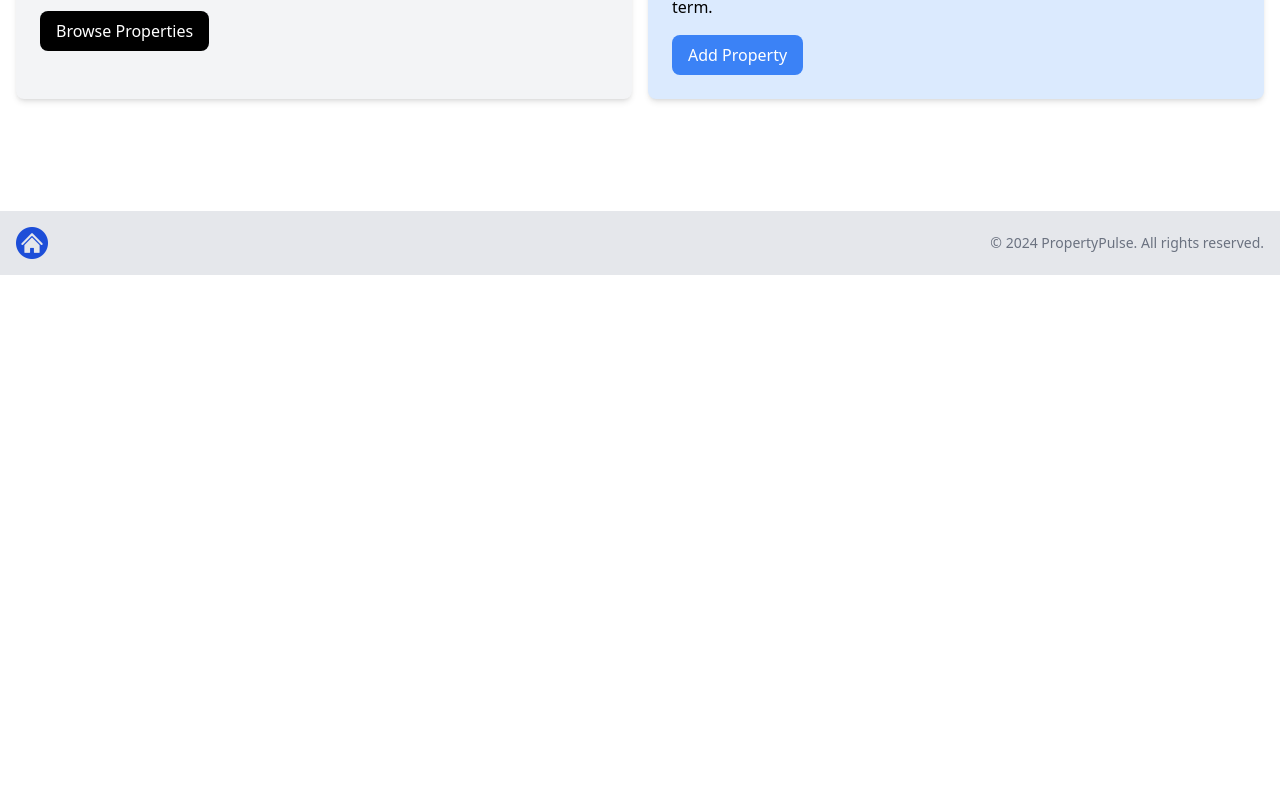
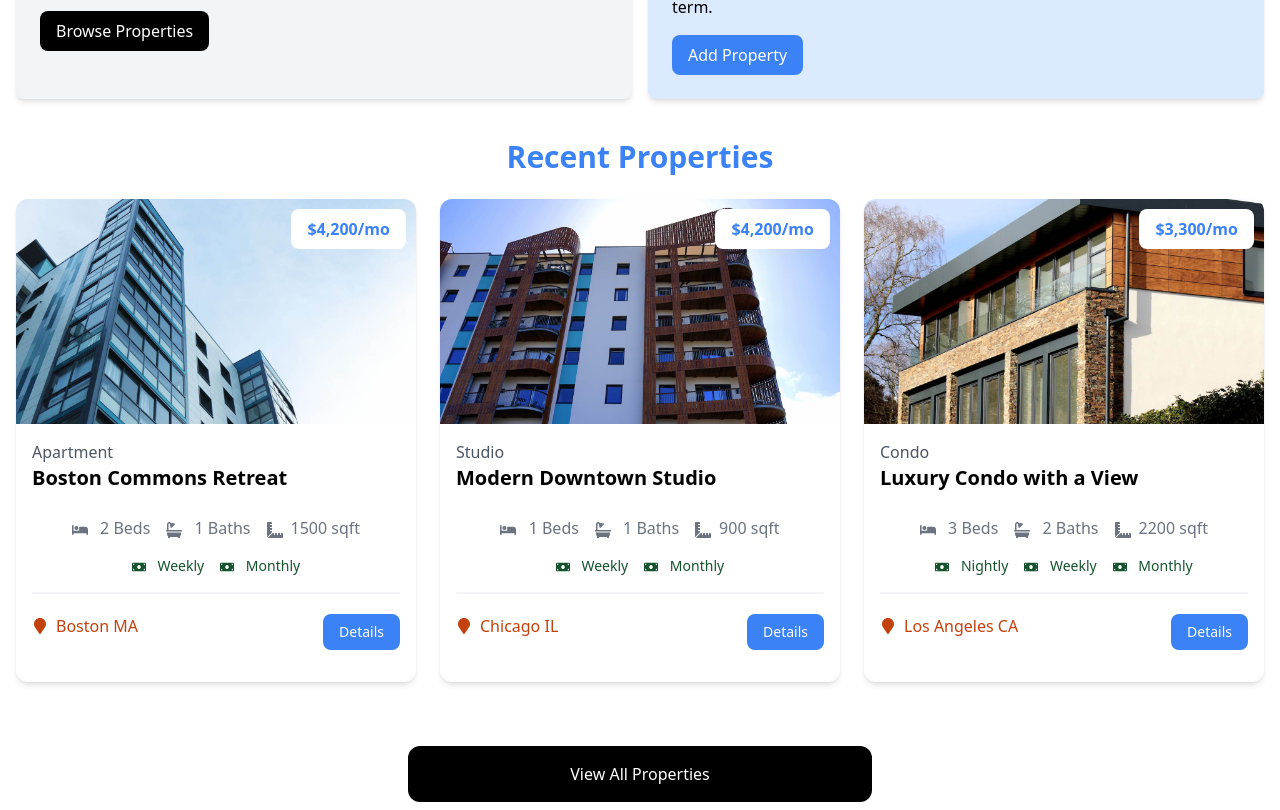
Before and after one commit to bilgekaana123/PropertyNextJS, a Next.js app: page / in a window 1280 px wide. Shown: the part 530-1340 px from the top of the page. Before the commit the page ends 805 px from the top, so only its background shows below. Built offline with nearby package versions, Linux system fonts and the light colour scheme.

Commit message:
Added Not found page. Added Spinner

```diff
--- /dev/null
+++ b/app/loading.jsx
@@ -0,0 +1,21 @@
+"use client";
+import React from "react";
+import ClipLoader from "react-spinners/ClipLoader";
+
+const override = {
+  display: "block",
+  margin: "100px auto",
+};
+const Loading = ({ loading }) => {
+  return (
+    <ClipLoader
+      color="#3b82f6"
+      loading={loading}
+      cssOverride={override}
+      size={150}
+      aria-label="Loading Spinner"
+      data-testid="loader"
+    />
+  );
+};
+export default Loading;
--- /dev/null
+++ b/app/not-found.jsx
@@ -0,0 +1,31 @@
+import React from "react";
+import { FaExclamationTriangle } from "react-icons/fa";
+import Link from "next/link";
+
+const NotFound = () => {
+  return (
+    <section className="bg-blue-50 min-h-screen flex-grow">
+      <div className="container m-auto max-w-2xl py-24">
+        <div className="bg-white px-6 py-24 mb-4 shadow-md rounded-md border m-4 md:m-0">
+          <div className="flex justify-center">
+            <FaExclamationTriangle className="fas fa-exclamation-triangle fa-5x text-8xl text-yellow-400" />
+          </div>
+          <div className="text-center">
+            <h1 className="text-3xl font-bold mt-4 mb-2">Page Not Found</h1>
+            <p className="text-gray-500 text-xl mb-10">
+              The page you are looking for does not exist.
+            </p>
+            <Link
+              href="/"
+              className="bg-blue-700 hover:bg-blue-800 text-white font-bold py-4 px-6 rounded"
+            >
+              Go Home
+            </Link>
+          </div>
+        </div>
+      </div>
+      <div className="flex-grow"></div>
+    </section>
+  );
+};
+export default NotFound;
--- a/app/page.jsx
+++ b/app/page.jsx
@@ -1,12 +1,14 @@
 import React from "react";
 import Hero from "@/components/Hero";
 import InfoBoxes from "@/components/InfoBoxes";
+import HomeProperties from "@/components/HomeProperties";
 
 const HomePage = () => {
   return (
     <>
       <Hero />
       <InfoBoxes />
+      <HomeProperties />
     </>
   );
 };
--- a/app/properties/page.jsx
+++ b/app/properties/page.jsx
@@ -4,8 +4,8 @@
 
 const PropertiesPage = () => {
   return (
-    <section class="px-4 py-6">
-      <div class="container-xl lg:container m-auto px-4 py-6">
+    <section className="px-4 py-6">
+      <div className="container-xl lg:container m-auto px-4 py-6">
         {properties.length === 0 ? (
           <p>No properties found.</p>
         ) : (
--- /dev/null
+++ b/components/HomeProperties.jsx
@@ -0,0 +1,40 @@
+import React from "react";
+import properties from "@/properties.json";
+import PropertyCard from "@/components/PropertyCard";
+import Link from "next/link";
+
+const HomeProperties = () => {
+  const recentProperties = properties
+    .sort(() => Math.random() - Math.random())
+    .slice(0, 3);
+
+  return (
+    <>
+      <section className="px-4 py-6">
+        <div className="container-xl lg:container m-auto">
+          <h2 className="text-3xl font-bold text-blue-500 mb-6 text-center">
+            Recent Properties
+          </h2>
+          <div className="grid grid-cols-1 md:grid-cols-3 gap-6">
+            {recentProperties === 0 ? (
+              <p>No Properties Found.</p>
+            ) : (
+              recentProperties.map((property) => (
+                <PropertyCard key={property._id} property={property} />
+              ))
+            )}
+          </div>
+        </div>
+      </section>
+      <section className="m-auto max-w-lg my-10 px-6">
+        <Link
+          href="/properties"
+          className="block bg-black text-white text-center py-4 px-6 rounded-xl hover:bg-gray-700"
+        >
+          View All Properties
+        </Link>
+      </section>
+    </>
+  );
+};
+export default HomeProperties;
--- a/package.json
+++ b/package.json
@@ -12,7 +12,8 @@
     "next": "14.2.4",
     "react": "^18",
     "react-dom": "^18",
-    "react-icons": "^5.2.1"
+    "react-icons": "^5.2.1",
+    "react-spinners": "^0.14.1"
   },
   "devDependencies": {
     "postcss": "^8",
```
Also changed, not shown: 1 other file (tests, documents, lock files or other folders).
